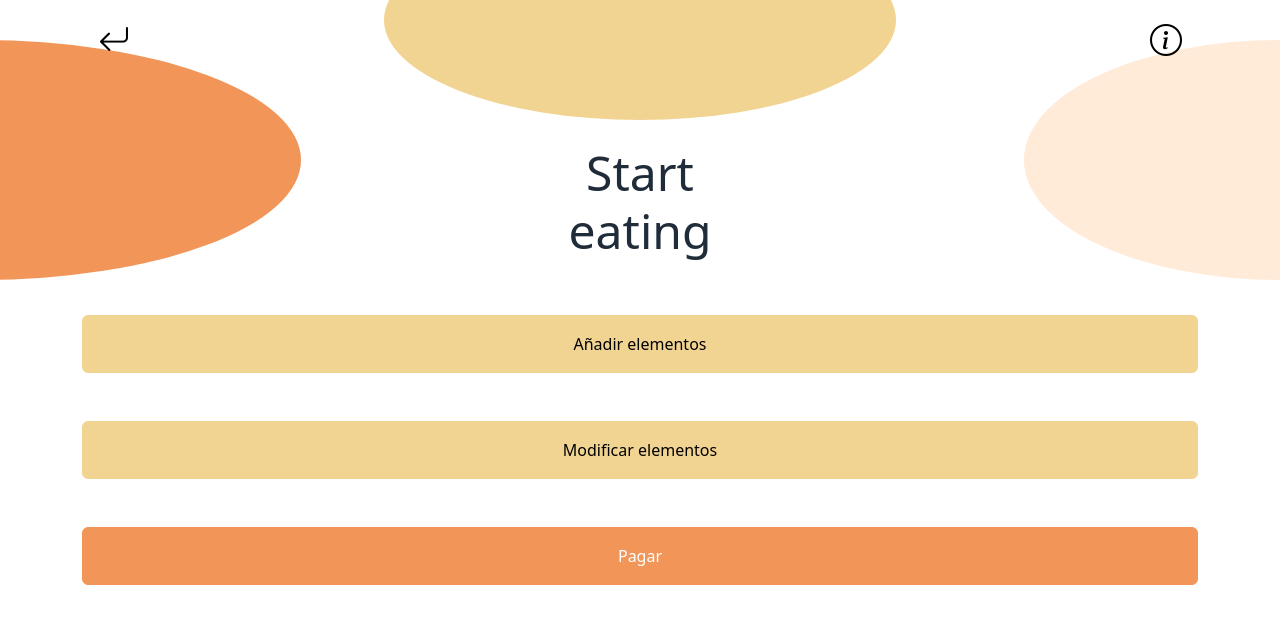
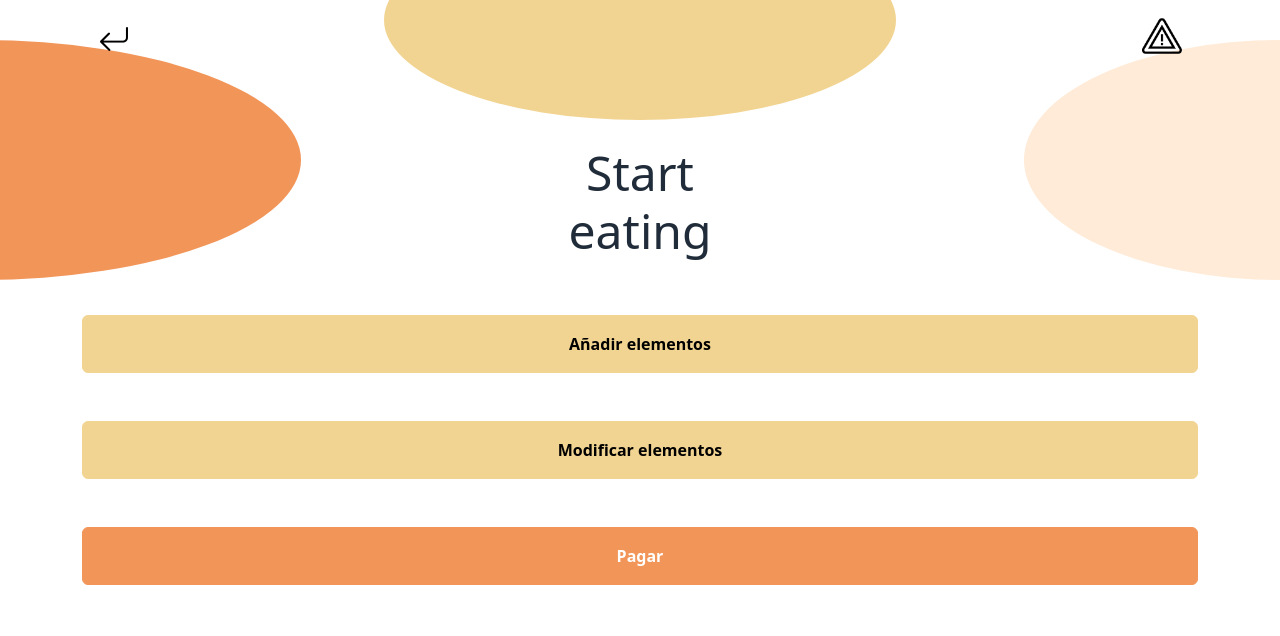
Before and after one commit to Bulletox/pay-o, a website: page public/movile/menu.html in a window 1280 px wide. Drawn offline with nearby package versions, Linux system fonts and the light colour scheme.

Commit message:
Cambio de iconos

```diff
--- a/public/movile/menu.html
+++ b/public/movile/menu.html
@@ -20,15 +20,15 @@
     <div class="container animate__animated animate__fadeIn">
         <div class="iconos">
             <a class="" href="/movile/index.html"><i class="bi bi-arrow-return-left"></i></a>
-            <a href="/movile/alergias.html"><i class="bi bi-info-circle"></i></a>
+            <a href="/movile/alergias.html"><img src="img/advertencia.png" alt="" height="40" width="40"></a>
         </div>
         <div class="titulo mb-5">
             <h1>Start <br> eating</h1>
         </div>
         <div class="d-flex flex-column justify-content-center">
-            <a href="/movile/comida.html"><button class="btn btn-primary2 w-100 mb-5 p-3">Añadir elementos</button></a>
-            <a href="/movile/carrito.html"><button class="btn btn-primary2 w-100 mb-5 p-3">Modificar elementos</button></a>
-            <button class="btn btn-primary mb-5 p-3">Pagar</button>
+            <a href="/movile/comida.html"><button class="btn btn-primary2 w-100 mb-5 p-3"><strong>Añadir elementos</strong></button></a>
+            <a href="/movile/carrito.html"><button class="btn btn-primary2 w-100 mb-5 p-3"><strong>Modificar elementos</strong></button></a>
+            <a href="/movile/cuentaTotal.html"><button class="btn btn-primary w-100 mb-5 p-3"><strong>Pagar</strong></button></a>
         </div>
     </div>
     <script src="https://cdn.jsdelivr.net/npm/@popperjs/core@2.11.8/dist/umd/popper.min.js"
```
